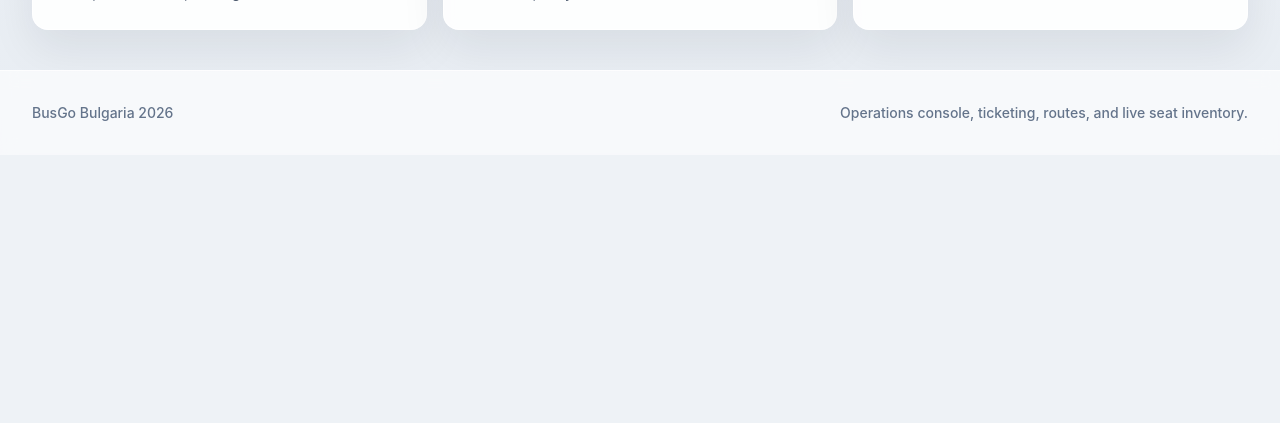
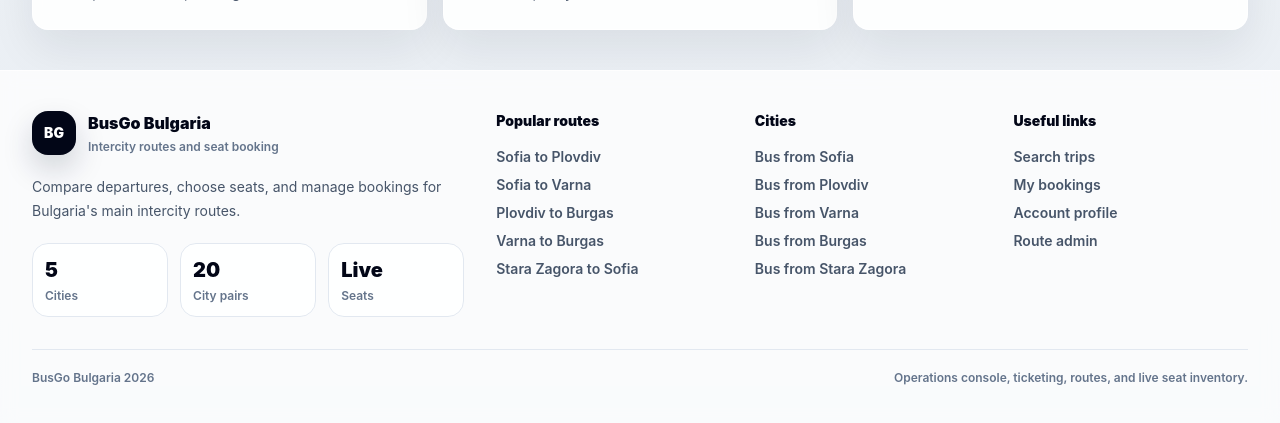
Before and after one commit to kris-985/BusGo, a React (Vite) app in the folder busgo-bulgaria/: page / in a window 1280 px wide. Shown: the part 873-1296 px from the top of the page. Before the commit the page ends 1028 px from the top, so only its background shows below. Built offline with nearby package versions, Linux system fonts and the light colour scheme; no server answers.

Commit message:
feat: enhance AppLayout with city links, popular routes, and improved footer content

```diff
--- a/busgo-bulgaria/src/shared/layouts/AppLayout.tsx
+++ b/busgo-bulgaria/src/shared/layouts/AppLayout.tsx
@@ -1,6 +1,40 @@
-import { Outlet } from 'react-router-dom'
+import { Link, Outlet } from 'react-router-dom'
 
+import { routes } from '@/app/router/routes'
 import { Navbar } from '@/shared/components/navigation/Navbar'
+import { todayYmd } from '@/shared/lib/format'
+
+const cityLinks = ['Sofia', 'Plovdiv', 'Varna', 'Burgas', 'Stara Zagora']
+
+const popularRoutes = [
+  ['Sofia', 'Plovdiv'],
+  ['Sofia', 'Varna'],
+  ['Plovdiv', 'Burgas'],
+  ['Varna', 'Burgas'],
+  ['Stara Zagora', 'Sofia'],
+] as const
+
+const helpLinks = [
+  { label: 'Search trips', to: routes.searchResults() },
+  { label: 'My bookings', to: routes.myBookings() },
+  { label: 'Account profile', to: routes.profile() },
+  { label: 'Route admin', to: routes.admin() },
+]
+
+function searchLink(from: string, to: string) {
+  const params = new URLSearchParams({
+    from,
+    to,
+    date: todayYmd(),
+    passengers: '1',
+  })
+  return `${routes.searchResults()}?${params.toString()}`
+}
+
+function citySearchLink(city: string) {
+  const destination = city === 'Sofia' ? 'Plovdiv' : 'Sofia'
+  return searchLink(city, destination)
+}
 
 export function AppLayout() {
   return (
@@ -11,10 +45,90 @@ export function AppLayout() {
         <Outlet />
       </main>
 
-      <footer className="border-t border-white/70 bg-white/65 py-8 backdrop-blur">
-        <div className="mx-auto flex max-w-7xl flex-col gap-2 text-sm font-medium text-slate-500 container-px sm:flex-row sm:items-center sm:justify-between">
-          <span>BusGo Bulgaria {new Date().getFullYear()}</span>
-          <span>Operations console, ticketing, routes, and live seat inventory.</span>
+      <footer className="border-t border-white/70 bg-white/75 backdrop-blur">
+        <div className="mx-auto max-w-7xl py-10 container-px">
+          <div className="grid gap-8 lg:grid-cols-[1.15fr_2fr]">
+            <div>
+              <Link to={routes.home()} className="inline-flex items-center gap-3">
+                <div className="grid h-11 w-11 place-items-center rounded-2xl bg-slate-950 shadow-[0_14px_30px_rgba(15,23,42,0.18)]">
+                  <span className="text-sm font-black text-white">BG</span>
+                </div>
+                <div>
+                  <div className="text-base font-black text-slate-950">BusGo Bulgaria</div>
+                  <div className="mt-1 text-xs font-semibold text-slate-500">Intercity routes and seat booking</div>
+                </div>
+              </Link>
+              <p className="mt-5 max-w-md text-sm leading-6 text-slate-600">
+                Compare departures, choose seats, and manage bookings for Bulgaria's main intercity routes.
+              </p>
+              <div className="mt-5 grid grid-cols-3 gap-3 text-sm">
+                <div className="rounded-2xl border border-slate-200 bg-white/80 px-3 py-3">
+                  <div className="text-xl font-black text-slate-950">5</div>
+                  <div className="mt-1 text-xs font-semibold text-slate-500">Cities</div>
+                </div>
+                <div className="rounded-2xl border border-slate-200 bg-white/80 px-3 py-3">
+                  <div className="text-xl font-black text-slate-950">20</div>
+                  <div className="mt-1 text-xs font-semibold text-slate-500">City pairs</div>
+                </div>
+                <div className="rounded-2xl border border-slate-200 bg-white/80 px-3 py-3">
+                  <div className="text-xl font-black text-slate-950">Live</div>
+                  <div className="mt-1 text-xs font-semibold text-slate-500">Seats</div>
+                </div>
+              </div>
+            </div>
+
+            <div className="grid gap-6 sm:grid-cols-3">
+              <div>
+                <div className="text-sm font-black text-slate-950">Popular routes</div>
+                <div className="mt-4 grid gap-2">
+                  {popularRoutes.map(([from, to]) => (
+                    <Link
+                      key={`${from}-${to}`}
+                      to={searchLink(from, to)}
+                      className="text-sm font-semibold text-slate-600 transition-colors hover:text-cyan-700"
+                    >
+                      {from} to {to}
+                    </Link>
+                  ))}
+                </div>
+              </div>
+
+              <div>
+                <div className="text-sm font-black text-slate-950">Cities</div>
+                <div className="mt-4 grid gap-2">
+                  {cityLinks.map((city) => (
+                    <Link
+                      key={city}
+                      to={citySearchLink(city)}
+                      className="text-sm font-semibold text-slate-600 transition-colors hover:text-cyan-700"
+                    >
+                      Bus from {city}
+                    </Link>
+                  ))}
+                </div>
+              </div>
+
+              <div>
+                <div className="text-sm font-black text-slate-950">Useful links</div>
+                <div className="mt-4 grid gap-2">
+                  {helpLinks.map((link) => (
+                    <Link
+                      key={link.label}
+                      to={link.to}
+                      className="text-sm font-semibold text-slate-600 transition-colors hover:text-cyan-700"
+                    >
+                      {link.label}
+                    </Link>
+                  ))}
+                </div>
+              </div>
+            </div>
+          </div>
+
+          <div className="mt-8 flex flex-col gap-3 border-t border-slate-200 pt-5 text-xs font-semibold text-slate-500 sm:flex-row sm:items-center sm:justify-between">
+            <span>BusGo Bulgaria {new Date().getFullYear()}</span>
+            <span>Operations console, ticketing, routes, and live seat inventory.</span>
+          </div>
         </div>
       </footer>
     </div>
```
